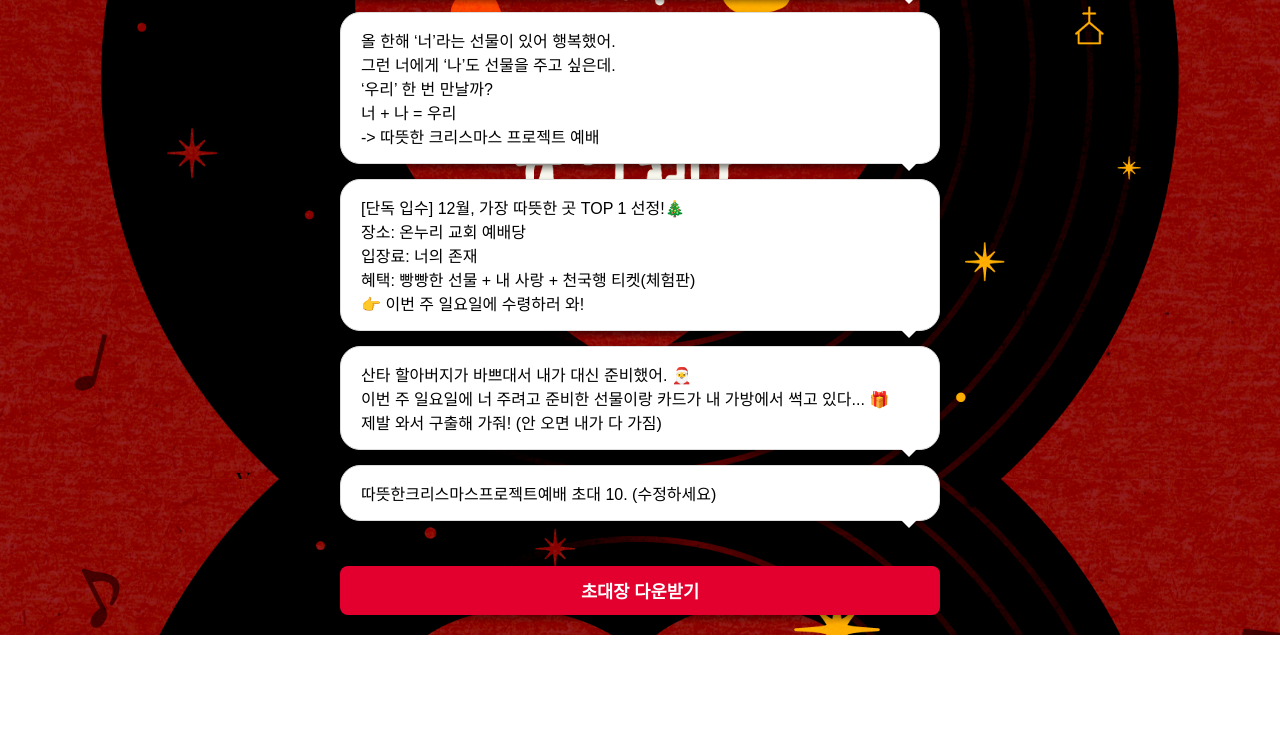
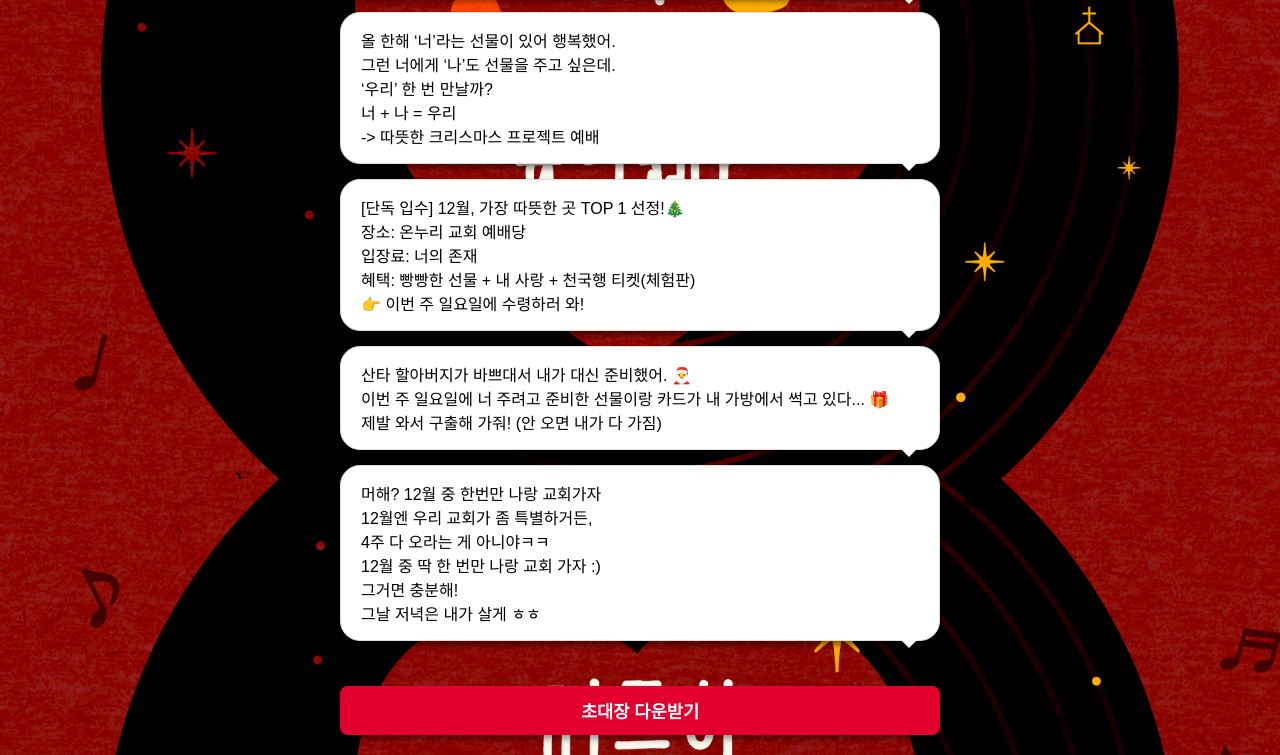
Before and after one commit to hong111111111111/ddakpp, a plain HTML site: page index.html in a window 1280 px wide. Shown: the part 1121-1876 px from the top of the page. Before the commit the page ends 1756 px from the top, so only its background shows below. Drawn offline with Linux system fonts and the light colour scheme.

Commit message:
Update index.html

```diff
--- a/index.html
+++ b/index.html
@@ -155,7 +155,12 @@
            산타 할아버지가 바쁘대서 내가 대신 준비했어. 🎅 <br> 이번 주 일요일에 너 주려고 준비한 선물이랑 카드가 내 가방에서 썩고 있다... 🎁 <br> 제발 와서 구출해 가줘! (안 오면 내가 다 가짐)
         </div>
         <div class="speech-bubble" onclick="copyText(this)">
-            따뜻한크리스마스프로젝트예배 초대 10. (수정하세요)
+            머해? 12월 중 한번만 나랑 교회가자<br>
+12월엔 우리 교회가 좀 특별하거든,<br>
+4주 다 오라는 게 아니야ㅋㅋ<br>
+12월 중 딱 한 번만 나랑 교회 가자 :)<br>
+그거면 충분해! <br>
+그날 저녁은 내가 살게 ㅎㅎ
         </div>
         <a href="https://itmission.notion.site/cross-christmas-invitation?source=copy_link"
        target="_blank"
```
